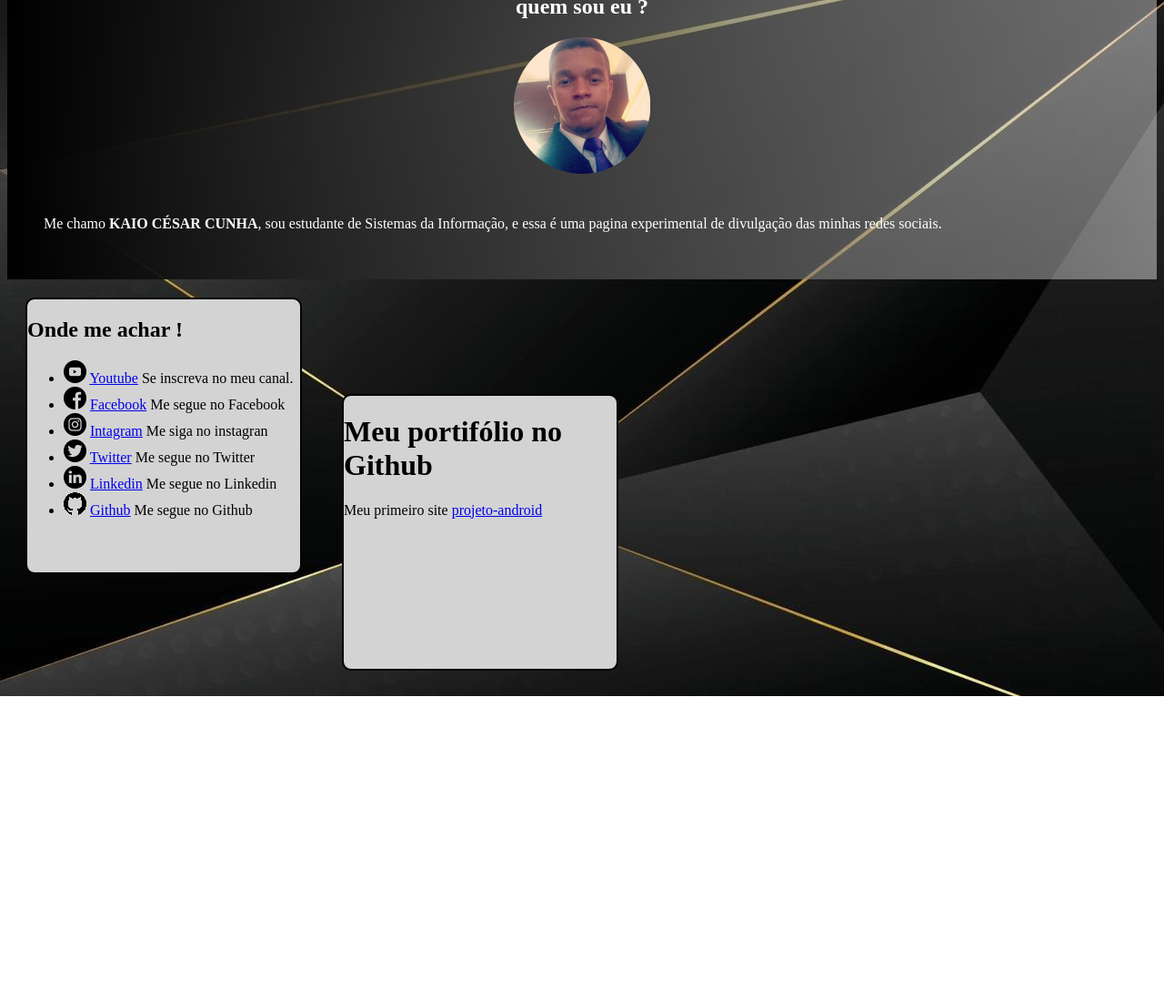
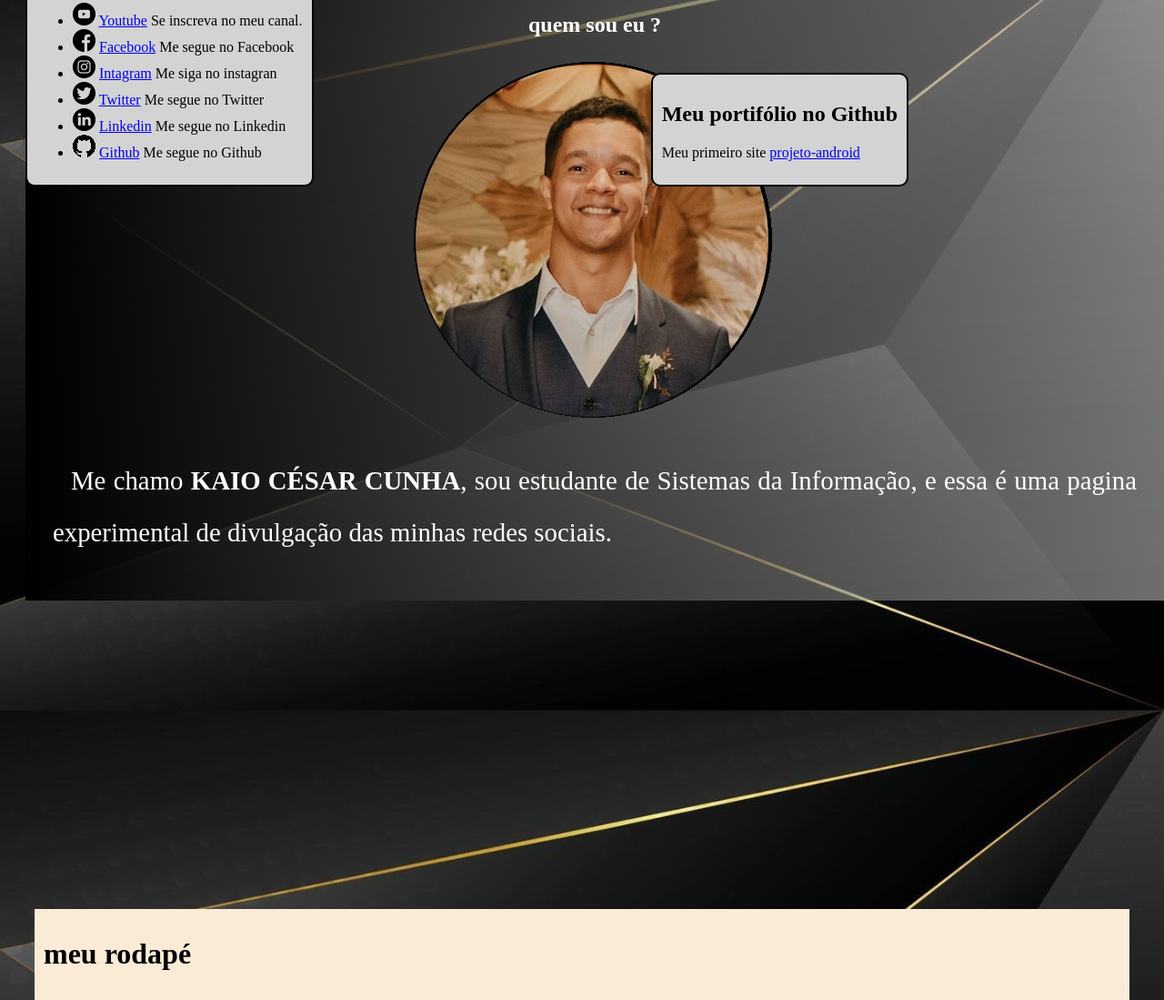
Before and after one commit to kaiohcesar/html-css, a plain HTML site: page meusite/index.html in a window 1280 px wide. Shown: the part 104-1203 px from the top of the page at 91% size. Before the commit the page ends 869 px from the top, so only its background shows below. Drawn offline with Linux system fonts and the light colour scheme.

Commit message:
atualizei meu site

```diff
--- a/meusite/index.html
+++ b/meusite/index.html
@@ -13,16 +13,16 @@
 
         <h2><b>quem sou eu ?</b></h2>
 
-        <img src="perfil-150.png" alt="Foto de perfil">
+        <img src="images/perfil-site.png" alt="Foto de perfil">
 
         <p>Me chamo <b>KAIO CÉSAR CUNHA</b>, sou estudante de Sistemas da Informação, e essa é uma pagina experimental de divulgação das minhas redes sociais.</p>
 
     </header>
 
+    <main>
         <div class="quadrado" id="q1">
 
             <h2><b>Onde me achar !</b></h2>
-
             <ul>
                 <li><img src="youtube-25.png" alt=""> <a href="https://www.youtube.com/user/kaioleyfer" target="_blank" rel="external">Youtube</a> Se inscreva no meu canal.</li>
                 <li><img src="facebook-25.png" alt=""> <a href="https://www.facebook.com/kaio.cesarcunha" target="_blank" rel="external">Facebook</a> Me segue no Facebook</li>
@@ -35,9 +35,14 @@
         </div>
 
         <div class="quadrado" id="q2">
-        <h1>Meu portifólio no Github</h1>
+            <h2>Meu portifólio no Github</h2>
             <p>Meu primeiro site <a href="https://kaiohcesar.github.io/projeto-android/">projeto-android</a></p>
         </div>
+    </main>
+
+    <footer>
+        <h1>meu rodapé</h1>
+    </footer>
 
 </body>
 </html>
--- a/meusite/style.css
+++ b/meusite/style.css
@@ -1,8 +1,15 @@
 body {
+    background-color: black;
+    height: 98vh;
     background-image: url(images/escuro-fundo-site.jpg);
+    background-repeat: no-repeat;
+    background-attachment: fixed;
+    background-size: cover;
+    background-position: center center;
+    padding: 20px;
 }
 body >header{
-    background-image: url();
+    position: absolute;
     background-image: linear-gradient(to right,black, rgba(255, 255, 255, 0.425));
     text-align: center;
     color: white;
@@ -12,18 +19,41 @@ body >header{
 body > header > p {
     margin: 15px 0px;
     text-align: justify;
-    text-indent: 10px;
-    font-size: 1em;
+    text-indent: 20px;
+    font-size: 1.8em;
     line-height: 2em;
     padding: 20px;
 }
 
 div.quadrado {
-    margin: 20px;
     display: inline-block;
     border: 2px solid black;
     border-radius: 10px;
     background-color: lightgray;
-    width: 300px;
-    height: 300px;
+    padding: 10px;
+
 }
+
+#q1 {
+    position: relative;
+    top: 10%;
+
+
+}
+
+#q2 {
+    position: relative;
+
+    right: -30%;
+}
+
+footer {
+    position: relative;
+    background-color: antiquewhite;
+    padding: 10px;
+    margin: 10px;
+    border: 10px;
+
+    bottom: -100%;
+
+}
```
Lines whose indentation alone changed are shown as unchanged.
